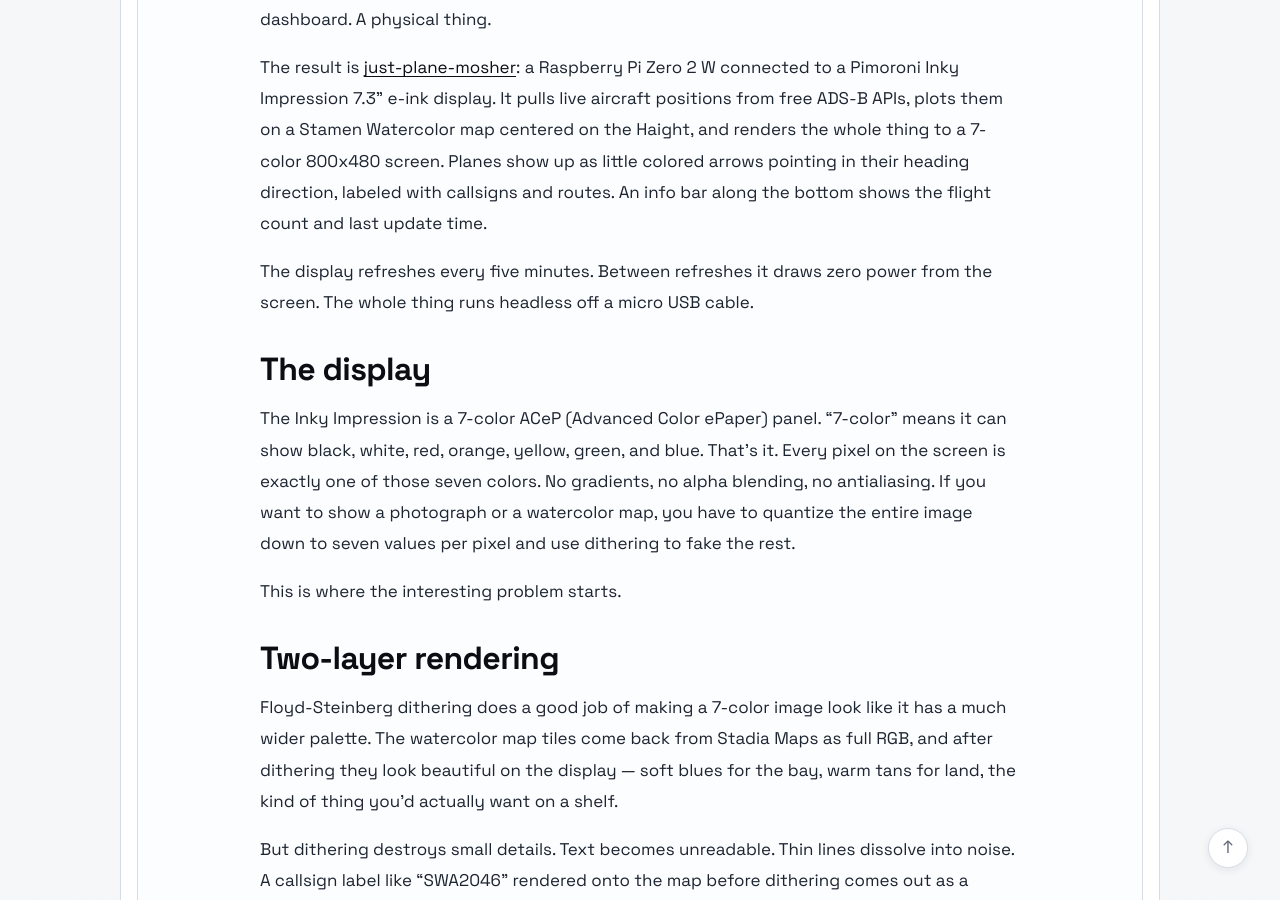
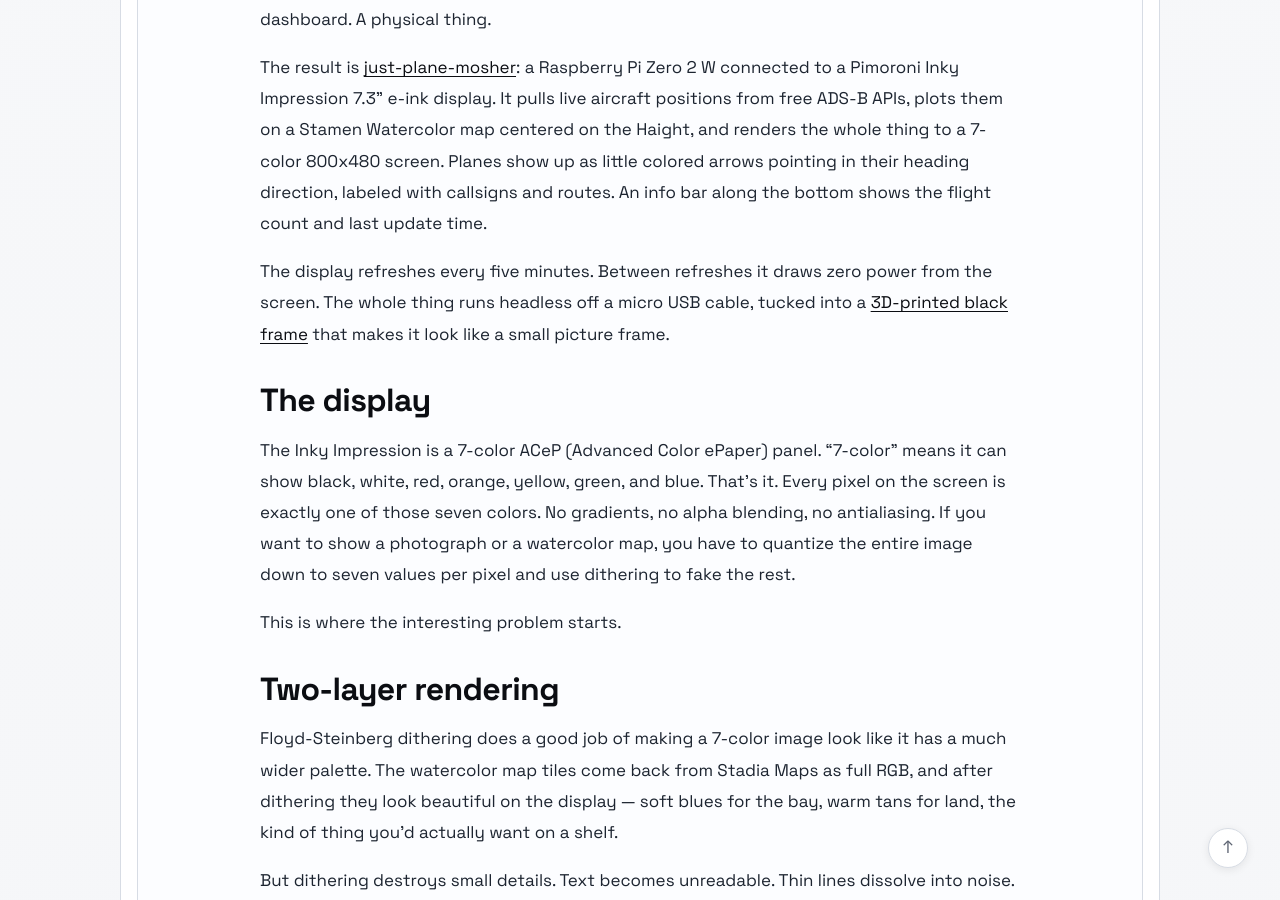
Before and after one commit to devindudeman/blog, a Jekyll site: the page built from _posts/2026-04-10-just-plane-mosher-flights-on-e-ink.md, in a window 1280 px wide and 900 px high, scrolled down 999 px. Built offline with Jekyll 4.4.1, drawn with Linux system fonts in a browser that asks for light colours.

Commit message:
Add 3D-printed case reference to Just Plane Mosher post

```diff
--- a/_posts/2026-04-10-just-plane-mosher-flights-on-e-ink.md
+++ b/_posts/2026-04-10-just-plane-mosher-flights-on-e-ink.md
@@ -7,7 +7,7 @@
 
 The result is [just-plane-mosher](https://github.com/devindudeman/just-plane-mosher): a Raspberry Pi Zero 2 W connected to a Pimoroni Inky Impression 7.3" e-ink display. It pulls live aircraft positions from free ADS-B APIs, plots them on a Stamen Watercolor map centered on the Haight, and renders the whole thing to a 7-color 800x480 screen. Planes show up as little colored arrows pointing in their heading direction, labeled with callsigns and routes. An info bar along the bottom shows the flight count and last update time.
 
-The display refreshes every five minutes. Between refreshes it draws zero power from the screen. The whole thing runs headless off a micro USB cable.
+The display refreshes every five minutes. Between refreshes it draws zero power from the screen. The whole thing runs headless off a micro USB cable, tucked into a [3D-printed black frame](https://www.printables.com/model/585713-inky-impression-73-e-paper-framecase/files) that makes it look like a small picture frame.
 
 ## The display
 
```
